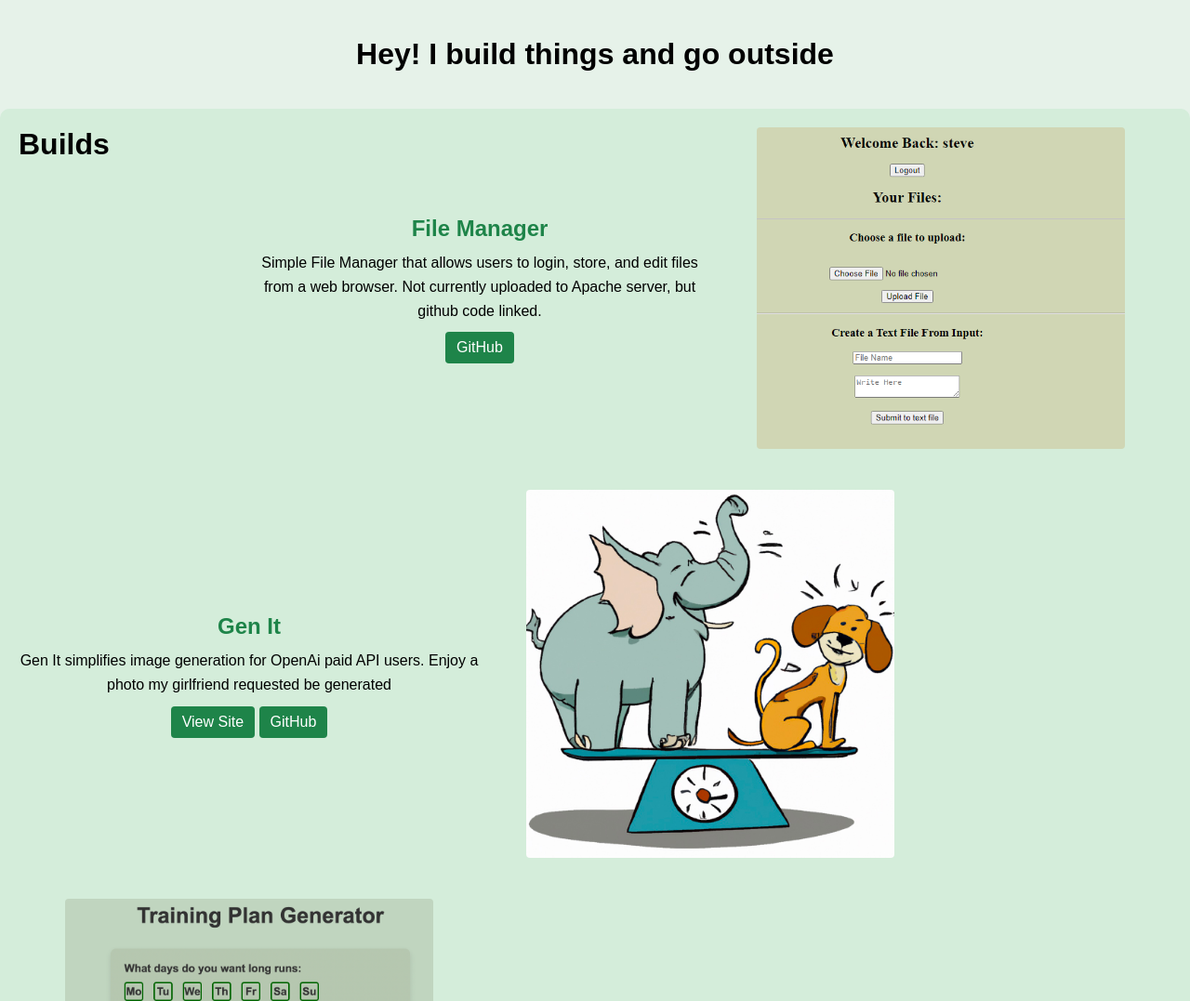
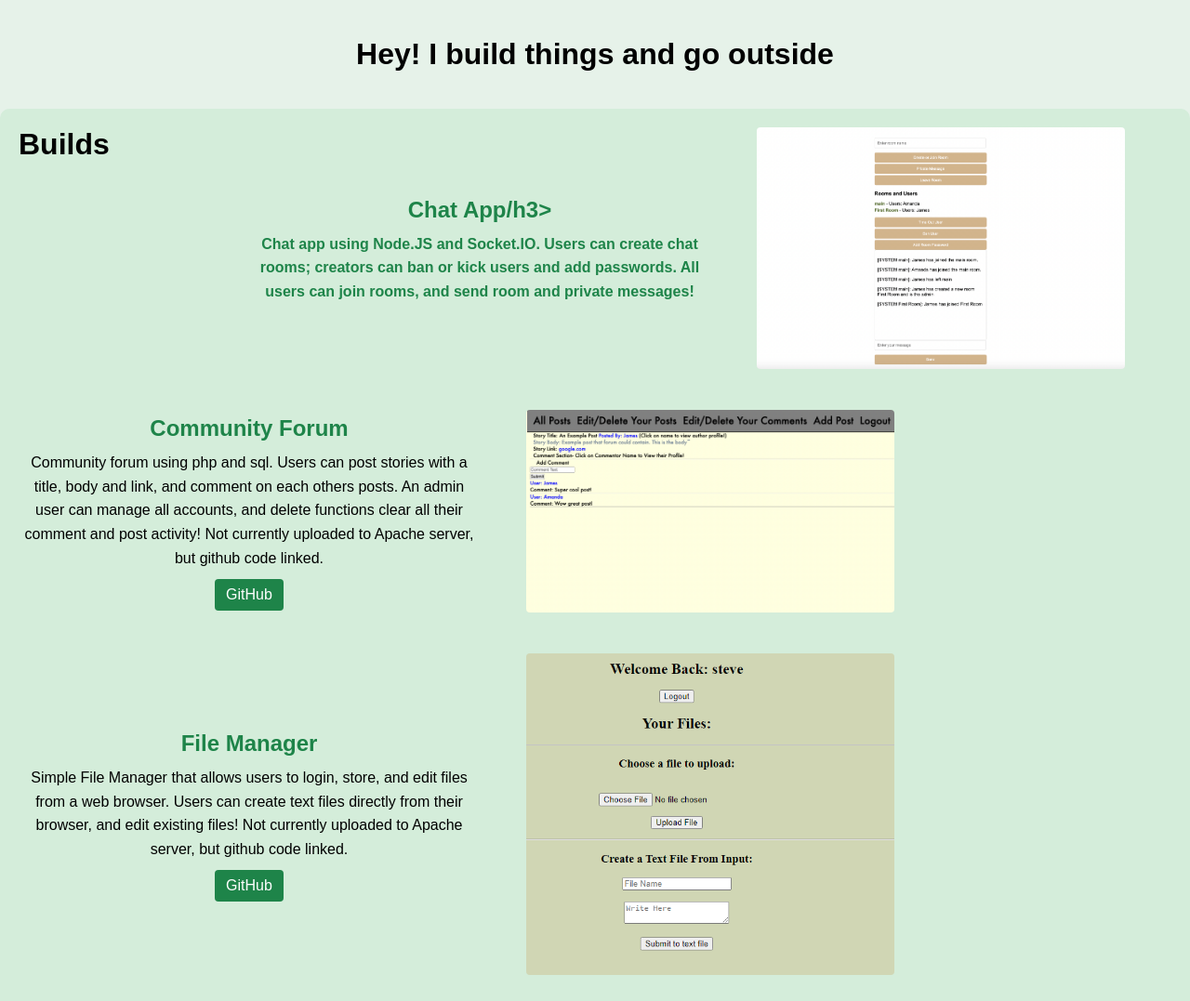
Before and after one commit to SrSolo/SrSolo.github.io, a plain HTML site: page index.html in a window 1280 px wide. Shown: the part 760-1837 px from the top of the page at 93% size. Drawn offline with Linux system fonts and the light colour scheme; a web font is replaced by a local one.

Commit message:
added forum and chat room

```diff
--- a/index.html
+++ b/index.html
@@ -35,19 +35,54 @@
 
         <section class="projects-section builds-section">
             <h2 class="section-title">Builds</h2>
+            <!-- Chat App -->
+            <div class="project">
+                <div class="project-info">
+                    <h3>Chat App/h3>
+                        <p>
+                            Chat app using Node.JS and Socket.IO. Users can create chat rooms; creators can ban or kick
+                            users and add passwords. All users can join rooms, and send room and private messages!
+                        </p>
+                        <!-- <a href="https://gen-it-srsolo.vercel.app/" class="project-link">View Site</a> -->
+                        <!-- <a href="https://github.com/SrSolo/Community-Forum" class="project-link">GitHub</a> -->
+                </div>
+                <div class="project-image">
+                    <img src="chatroom.png" alt="Chat-Room">
+                </div>
+            </div>
+
+            <!-- Community Forum -->
+            <div class="project">
+                <div class="project-info">
+                    <h3>Community Forum</h3>
+                    <p>
+                        Community forum using php and sql. Users can post stories with a title, body and link, and
+                        comment on each others posts. An admin user can manage all accounts, and delete functions clear
+                        all their comment and post activity! Not currently uploaded to Apache server, but github code
+                        linked.
+                    </p>
+                    <!-- <a href="https://gen-it-srsolo.vercel.app/" class="project-link">View Site</a> -->
+                    <a href="https://github.com/SrSolo/Community-Forum" class="project-link">GitHub</a>
+                </div>
+                <div class="project-image">
+                    <img src="forum.png" alt="Community-Forum">
+                </div>
+            </div>
+
             <!-- News Site -->
             <div class="project">
                 <div class="project-info">
                     <h3>File Manager</h3>
                     <p>
-                        Simple File Manager that allows users to login, store, and edit files from a web browser. Not
+                        Simple File Manager that allows users to login, store, and edit files from a web browser. Users
+                        can create text files directly from their browser, and edit existing files! Not
                         currently uploaded to Apache server, but github code linked.
                     </p>
                     <!-- <a href="https://gen-it-srsolo.vercel.app/" class="project-link">View Site</a> -->
                     <a href="https://github.com/SrSolo/File-Manager" class="project-link">GitHub</a>
                 </div>
                 <div class="project-image">
-                    <img src="chrome_Z8PQh01ofK.png" alt="File Sharing Image">
+                    <img src="fileshare.png" alt="File Sharing Image">
                 </div>
             </div>
             <!-- Gen It -->
```
Also changed, not shown: chatroom.png (added), fileshare.png (renamed from chrome_Z8PQh01ofK.png), forum.png (added).
